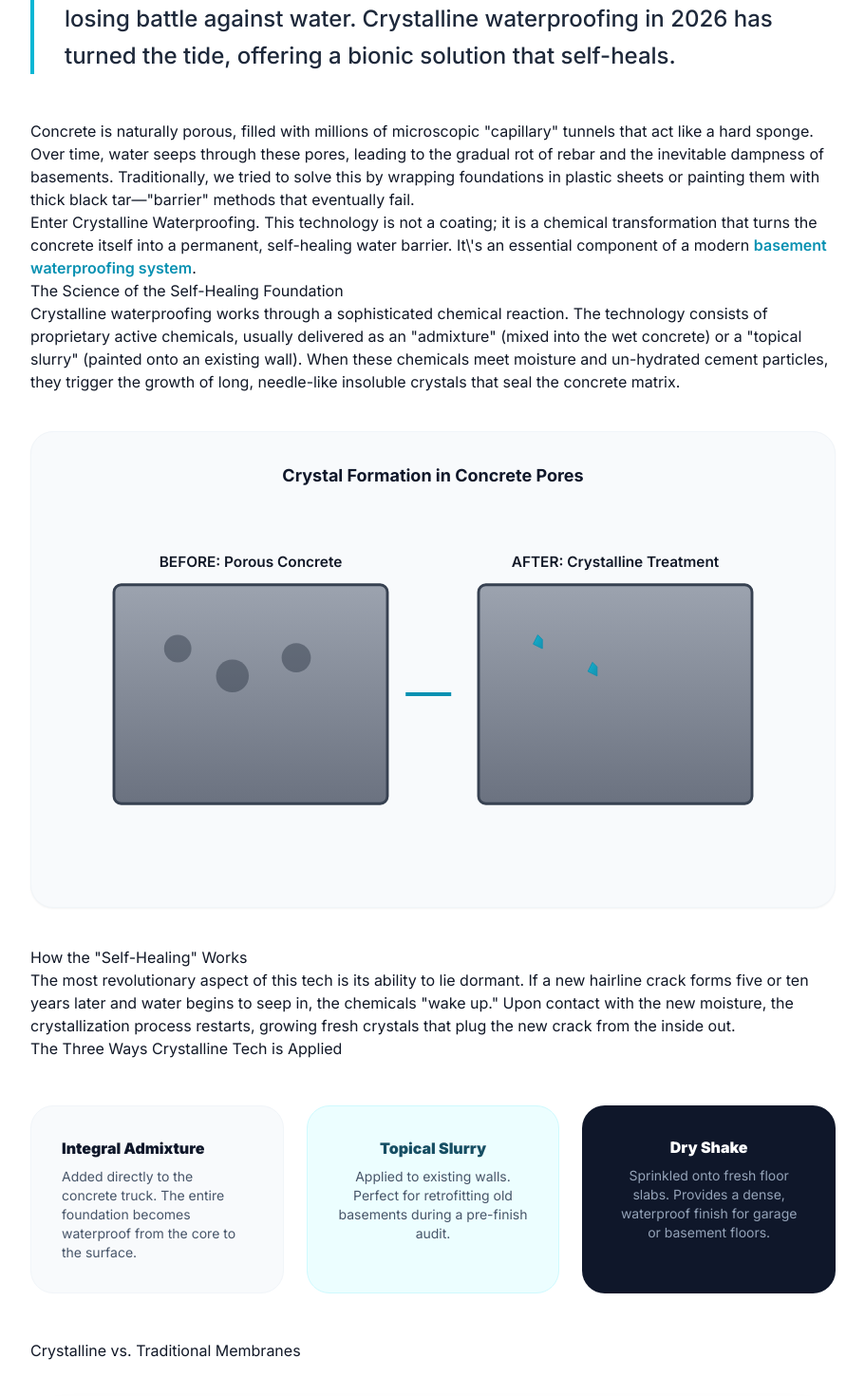
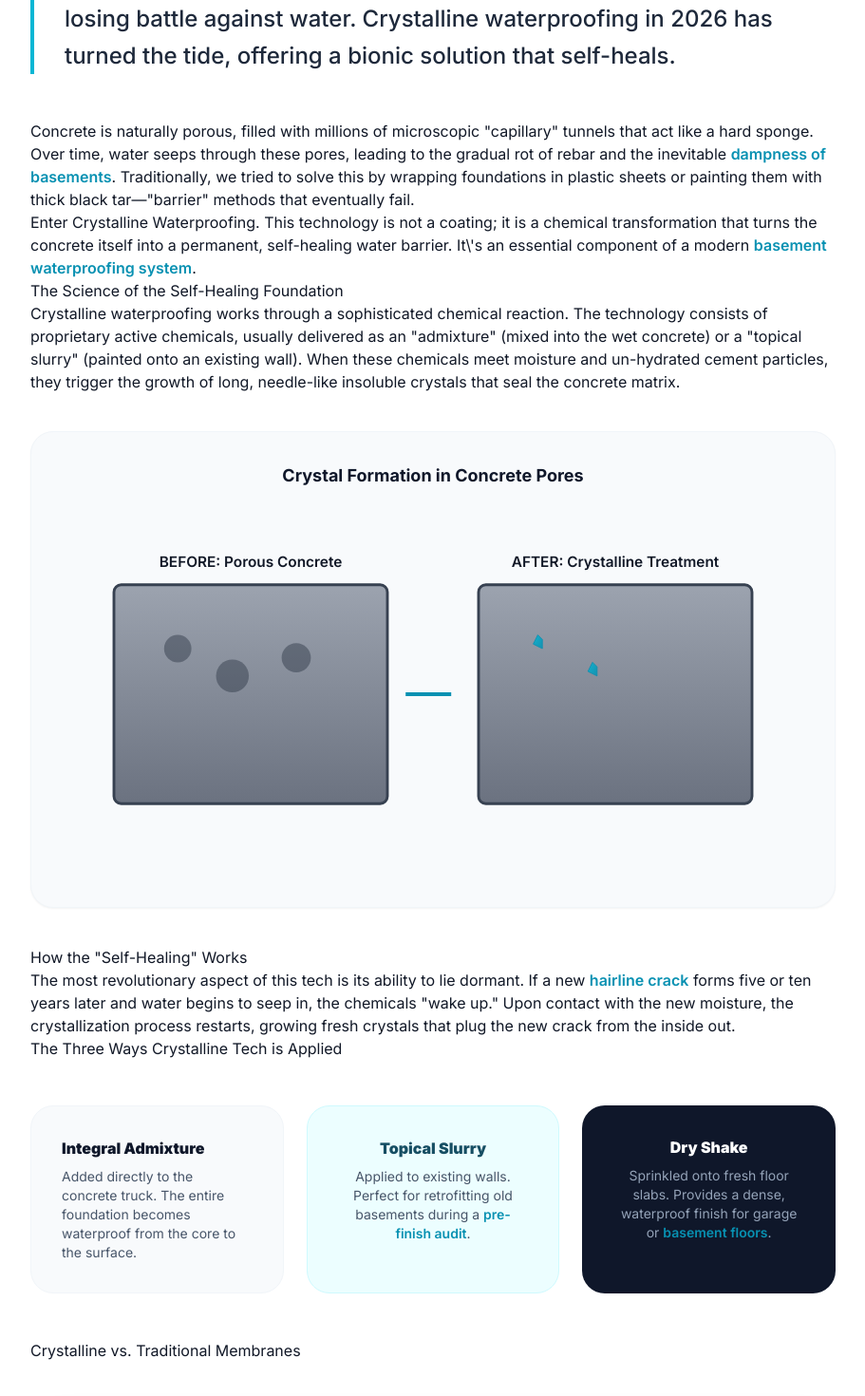
Before and after one commit to thebasementguide2026/basement-guide, a Next.js app: page /articles/crystalline-waterproofing in a window 1280 px wide. Shown: the part 760-2230 px from the top of the page at 95% size, without its empty margins (184-1095 px from the left). Built offline with nearby package versions, Linux system fonts and the light colour scheme.

Commit message:
feat: add inline contextual internal links and Related Guides section

```diff
--- a/app/articles/crystalline-waterproofing/page.tsx
+++ b/app/articles/crystalline-waterproofing/page.tsx
@@ -59,7 +59,7 @@ export default function CrystallineWaterproofing() {
           </p>
 
           <p>
-            Concrete is naturally porous, filled with millions of microscopic "capillary" tunnels that act like a hard sponge. Over time, water seeps through these pores, leading to the gradual rot of rebar and the inevitable dampness of basements. Traditionally, we tried to solve this by wrapping foundations in plastic sheets or painting them with thick black tar—"barrier" methods that eventually fail.
+            Concrete is naturally porous, filled with millions of microscopic "capillary" tunnels that act like a hard sponge. Over time, water seeps through these pores, leading to the gradual rot of rebar and the inevitable <Link href="/articles/why-basement-floods-without-rain" className="text-cyan-600 hover:underline font-semibold">dampness of basements</Link>. Traditionally, we tried to solve this by wrapping foundations in plastic sheets or painting them with thick black tar—"barrier" methods that eventually fail.
           </p>
 
           <p>
@@ -101,7 +101,7 @@ export default function CrystallineWaterproofing() {
 
           <h3>How the "Self-Healing" Works</h3>
           <p>
-            The most revolutionary aspect of this tech is its ability to lie dormant. If a new hairline crack forms five or ten years later and water begins to seep in, the chemicals "wake up." Upon contact with the new moisture, the crystallization process restarts, growing fresh crystals that plug the new crack from the inside out.
+            The most revolutionary aspect of this tech is its ability to lie dormant. If a new <Link href="/articles/types-of-foundation-cracks" className="text-cyan-600 hover:underline font-semibold">hairline crack</Link> forms five or ten years later and water begins to seep in, the chemicals "wake up." Upon contact with the new moisture, the crystallization process restarts, growing fresh crystals that plug the new crack from the inside out.
           </p>
 
           <h2>The Three Ways Crystalline Tech is Applied</h2>
@@ -112,11 +112,11 @@ export default function CrystallineWaterproofing() {
             </div>
             <div className="bg-cyan-50 rounded-3xl p-8 border border-cyan-100 text-center">
               <h3 className="font-black text-cyan-900 mb-2">Topical Slurry</h3>
-              <p className="text-sm text-slate-600">Applied to existing walls. Perfect for retrofitting old basements during a pre-finish audit.</p>
+              <p className="text-sm text-slate-600">Applied to existing walls. Perfect for retrofitting old basements during a <Link href="/articles/pre-finish-audit" className="text-cyan-600 hover:underline font-semibold">pre-finish audit</Link>.</p>
             </div>
             <div className="bg-slate-900 rounded-3xl p-8 text-center">
               <h3 className="font-black text-white mb-2">Dry Shake</h3>
-              <p className="text-sm text-slate-400">Sprinkled onto fresh floor slabs. Provides a dense, waterproof finish for garage or basement floors.</p>
+              <p className="text-sm text-slate-400">Sprinkled onto fresh floor slabs. Provides a dense, waterproof finish for garage or <Link href="/articles/best-basement-flooring" className="text-cyan-600 hover:underline font-semibold">basement floors</Link>.</p>
             </div>
           </div>
 
@@ -155,6 +155,29 @@ export default function CrystallineWaterproofing() {
             </div>
           </div>
 
+                  {/* Related Guides */}
+        <div className='border-t border-slate-100 pt-16 mt-16'>
+          <h2 className='text-3xl font-bold text-slate-900 mb-8'>Related Guides</h2>
+          <div className='grid grid-cols-1 md:grid-cols-2 gap-4 not-prose'>
+            <Link href='/articles/interior-vs-exterior-waterproofing' className='block bg-slate-50 rounded-2xl p-6 hover:bg-teal-50 transition-colors border border-slate-200 hover:border-teal-300'>
+              <h4 className='text-lg font-bold text-slate-900 mb-2'>Interior vs. Exterior Waterproofing</h4>
+              <p className='text-slate-600 text-sm'>Compare methods to find the best waterproofing solution for your home.</p>
+            </Link>
+            <Link href='/articles/foundation-crack-repair-cost' className='block bg-slate-50 rounded-2xl p-6 hover:bg-teal-50 transition-colors border border-slate-200 hover:border-teal-300'>
+              <h4 className='text-lg font-bold text-slate-900 mb-2'>Foundation Crack Repair Cost Guide</h4>
+              <p className='text-slate-600 text-sm'>What to expect for professional crack repair pricing in 2026.</p>
+            </Link>
+            <Link href='/articles/basement-waterproofing-cost' className='block bg-slate-50 rounded-2xl p-6 hover:bg-teal-50 transition-colors border border-slate-200 hover:border-teal-300'>
+              <h4 className='text-lg font-bold text-slate-900 mb-2'>Basement Waterproofing Cost Guide</h4>
+              <p className='text-slate-600 text-sm'>What to expect for professional waterproofing pricing in 2026.</p>
+            </Link>
+            <Link href='/articles/how-to-prevent-basement-mold' className='block bg-slate-50 rounded-2xl p-6 hover:bg-teal-50 transition-colors border border-slate-200 hover:border-teal-300'>
+              <h4 className='text-lg font-bold text-slate-900 mb-2'>How to Prevent Basement Mold</h4>
+              <p className='text-slate-600 text-sm'>Critical steps to prevent mold growth and protect your family.</p>
+            </Link>
+          </div>
+        </div>
+
           <div className='bg-teal-600 rounded-[3rem] p-12 text-white my-20 relative overflow-hidden not-prose'>
             <div className='absolute top-0 right-0 w-64 h-64 bg-white/10 rounded-full -mr-32 -mt-32' />
             <div className='relative z-10 text-center max-w-2xl mx-auto'>
```
